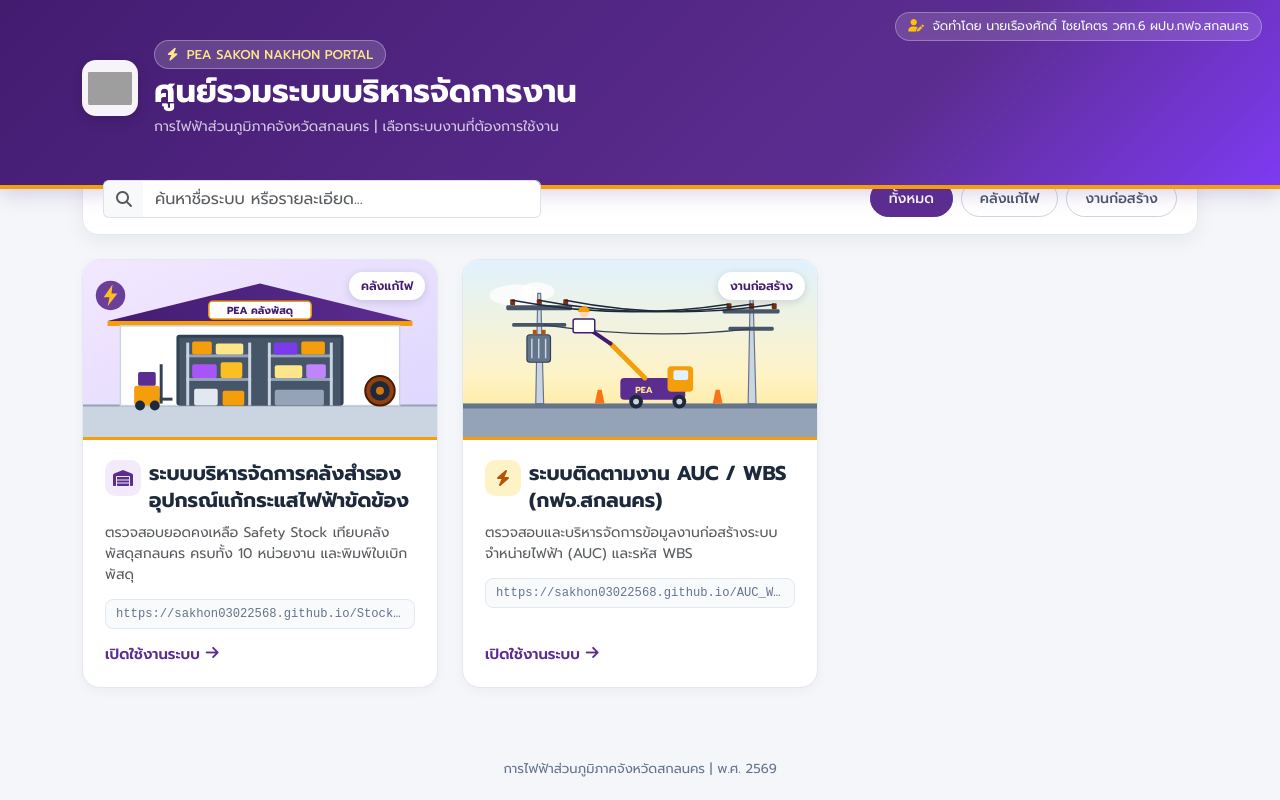
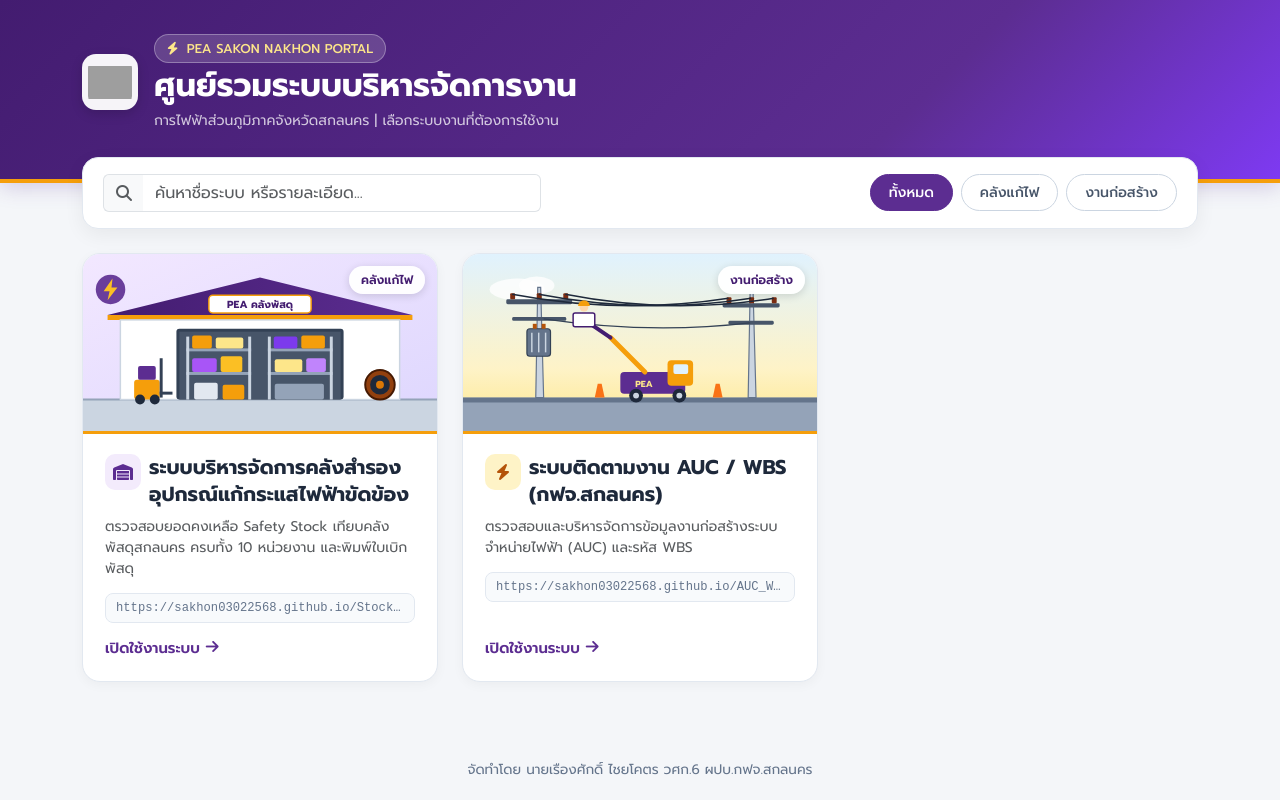
Before and after one commit to sakhon03022568/sakhon03022568.github.io, a plain HTML site: page index.html in a window 1280 px wide. Drawn offline with nearby package versions, Linux system fonts and the light colour scheme; grey boxes are pictures that could not be loaded.

Commit message:
Refactor hero-header and footer content
Removed author credit section and updated footer text.

```diff
--- a/index.html
+++ b/index.html
@@ -25,42 +25,11 @@
     }
 
     .hero-header {
-      position: relative;
       background: linear-gradient(135deg, var(--pea-purple-dark) 0%, var(--pea-purple) 70%, #7e3af2 100%);
       color: #ffffff;
-      padding: 40px 0 48px 0;
+      padding: 34px 0 48px 0;
       border-bottom: 4px solid var(--pea-gold);
       box-shadow: 0 4px 20px rgba(92, 45, 145, 0.22);
-    }
-
-    .author-credit {
-      display: inline-block;
-      background: rgba(255, 255, 255, 0.14);
-      border: 1px solid rgba(255, 255, 255, 0.28);
-      color: #f8fafc;
-      font-size: 0.78rem;
-      font-weight: 400;
-      padding: 4px 12px;
-      border-radius: 50px;
-      backdrop-filter: blur(4px);
-    }
-
-    @media (min-width: 768px) {
-      .author-credit-wrap {
-        position: absolute;
-        top: 12px;
-        right: 18px;
-      }
-    }
-
-    @media (max-width: 767.98px) {
-      .hero-header {
-        padding: 16px 0 44px 0;
-      }
-      .author-credit-wrap {
-        text-align: right;
-        margin-bottom: 12px;
-      }
     }
 
     .header-logo {
@@ -232,7 +201,7 @@
       margin-top: auto;
       padding: 20px 0;
       text-align: center;
-      font-size: 0.82rem;
+      font-size: 0.85rem;
       color: #64748b;
     }
   </style>
@@ -242,13 +211,6 @@
   <!-- ส่วนหัว -->
   <header class="hero-header">
     <div class="container">
-      <!-- ข้อความผู้จัดทำมุมบนขวาสุด -->
-      <div class="author-credit-wrap">
-        <span class="author-credit">
-          <i class="fa-solid fa-user-pen me-1 text-warning"></i> จัดทำโดย นายเรืองศักดิ์ ไชยโคตร วศก.6 ผปบ.กฟจ.สกลนคร
-        </span>
-      </div>
-
       <div class="d-flex flex-wrap justify-content-between align-items-center gap-3">
         <div class="d-flex align-items-center gap-3">
           <img src="https://upload.wikimedia.org/wikipedia/commons/thumb/9/90/Logo_of_the_Provincial_Electricity_Authority_of_Thailand.svg/250px-Logo_of_the_Provincial_Electricity_Authority_of_Thailand.svg.png"
@@ -286,7 +248,7 @@
 
   <footer>
     <div class="container" id="footerText">
-      การไฟฟ้าส่วนภูมิภาคจังหวัดสกลนคร
+      จัดทำโดย นายเรืองศักดิ์ ไชยโคตร วศก.6 ผปบ.กฟจ.สกลนคร
     </div>
   </footer>
 
@@ -594,8 +556,6 @@
     }
 
     window.addEventListener("DOMContentLoaded", () => {
-      const yearBE = new Date().getFullYear() + 543;
-      document.getElementById("footerText").textContent = `การไฟฟ้าส่วนภูมิภาคจังหวัดสกลนคร | พ.ศ. ${yearBE}`;
       renderCategories();
       renderApps();
     });
```
